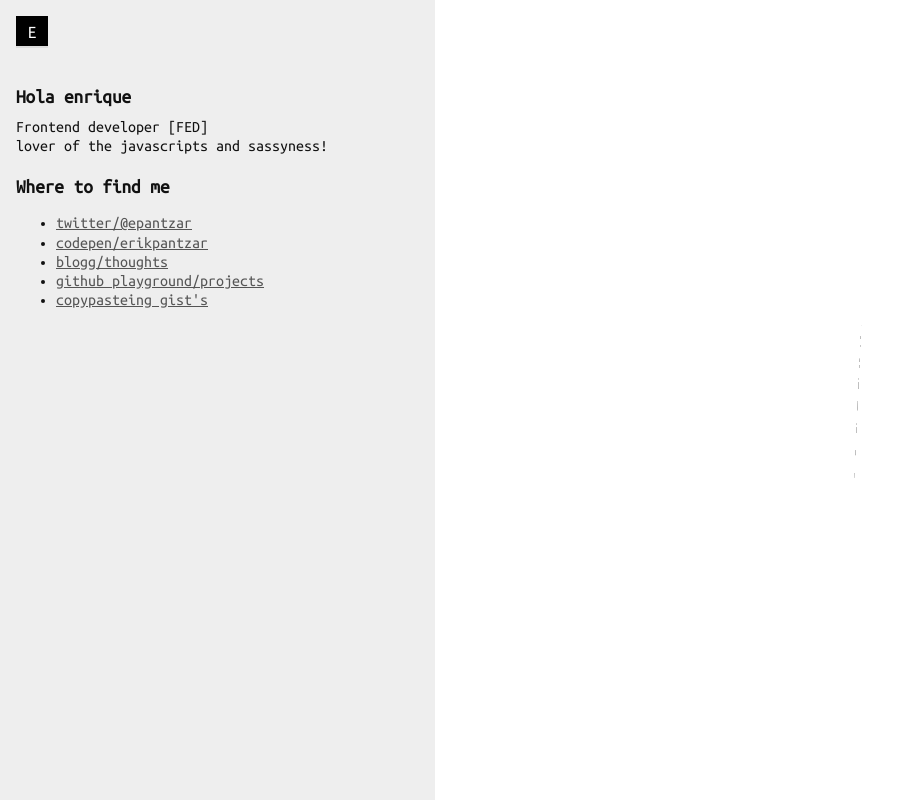
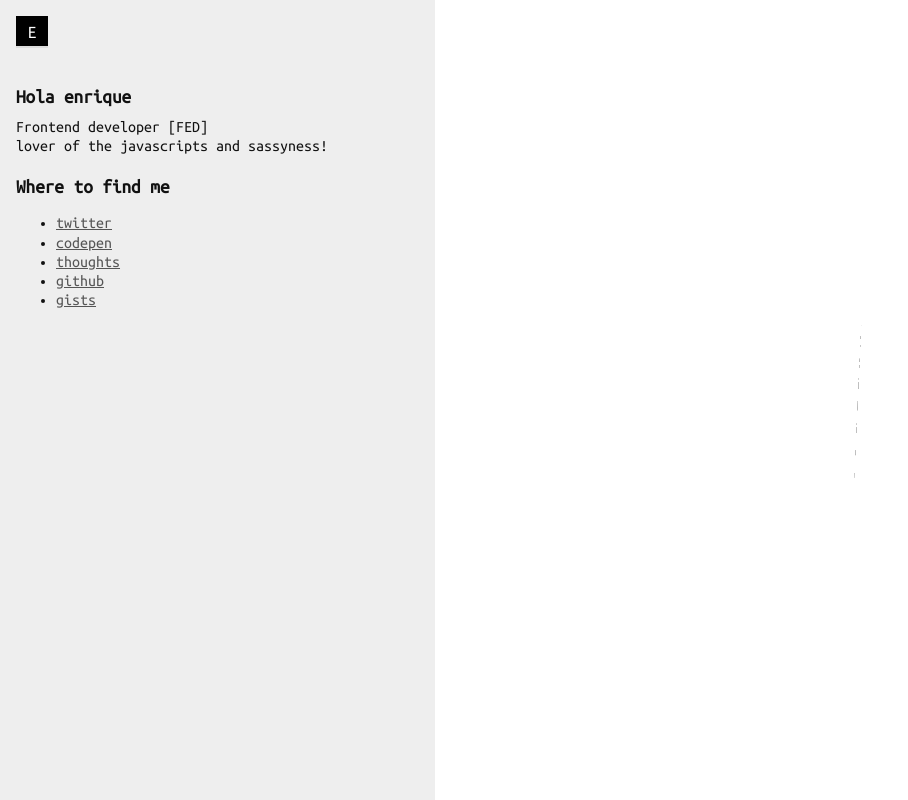
Before and after one commit to erikpantzar/erikpantzar.github.io, a plain HTML site: page index.html in a window 1280 px wide. Shown: the whole page, without its empty margins (0-908 px from the left). Drawn offline with Linux system fonts and the light colour scheme.

Commit message:
Remove extra text

```diff
--- a/index.html
+++ b/index.html
@@ -159,22 +159,22 @@
 
                 <ul>
                     <li>
-                        <a href="https://twitter.com/epantzar">twitter/@epantzar</a>
+                        <a href="https://twitter.com/epantzar">twitter</a>
                     </li>
 
                     <li>
-                        <a href="http://codepen.io/erikpantzar/">codepen/erikpantzar</a>
+                        <a href="http://codepen.io/erikpantzar/">codepen</a>
                     </li>
 
                     <li>
-                        <a href="https://erikpantzar.github.io/thoughts">blogg/thoughts</a>
+                        <a href="https://erikpantzar.github.io/thoughts">thoughts</a>
                     </li>
                     <li>
-                        <a href="https://github.com/erikpantzar">github playground/projects</a>
+                        <a href="https://github.com/erikpantzar">github</a>
                     </li>
 
                     <li>
-                        <a href="https://gist.github.com/erikpantzar">copypasteing gist's</a>
+                        <a href="https://gist.github.com/erikpantzar">gists</a>
                     </li>
                 </ul>
 
```
